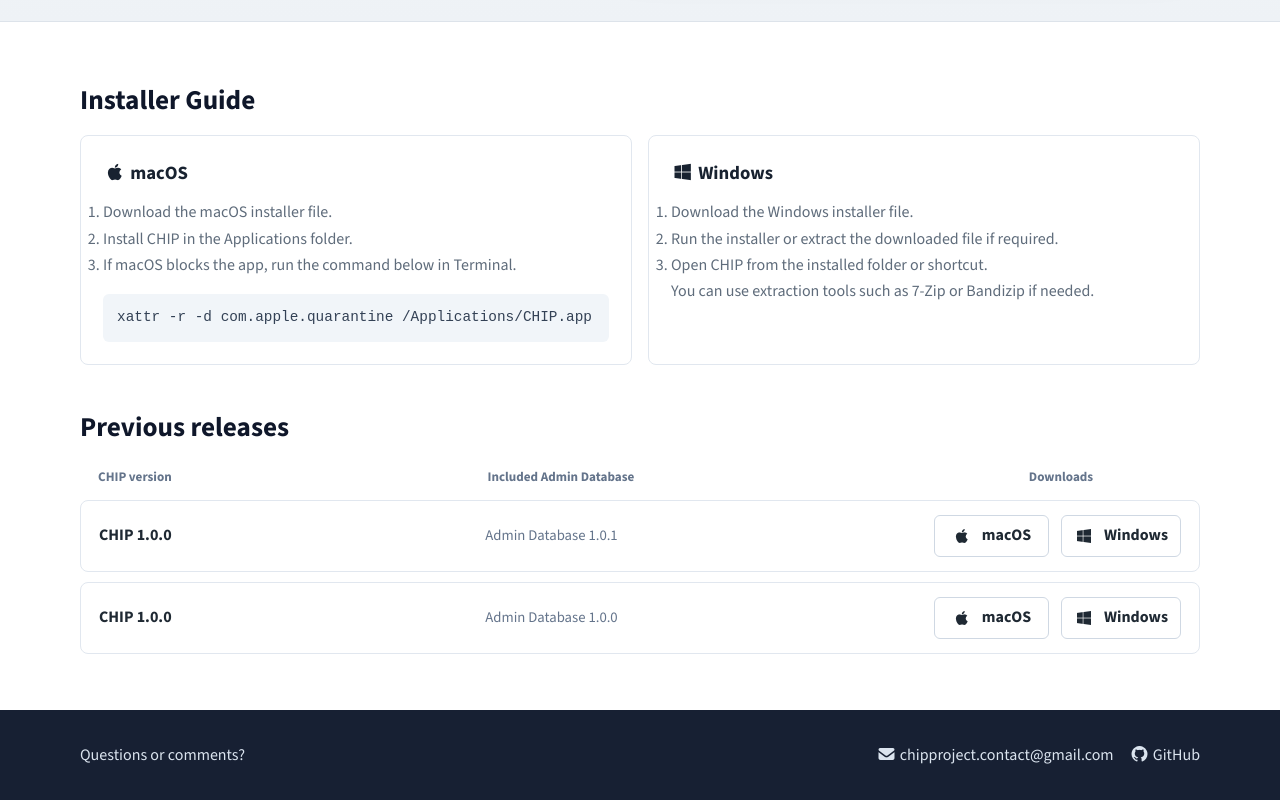
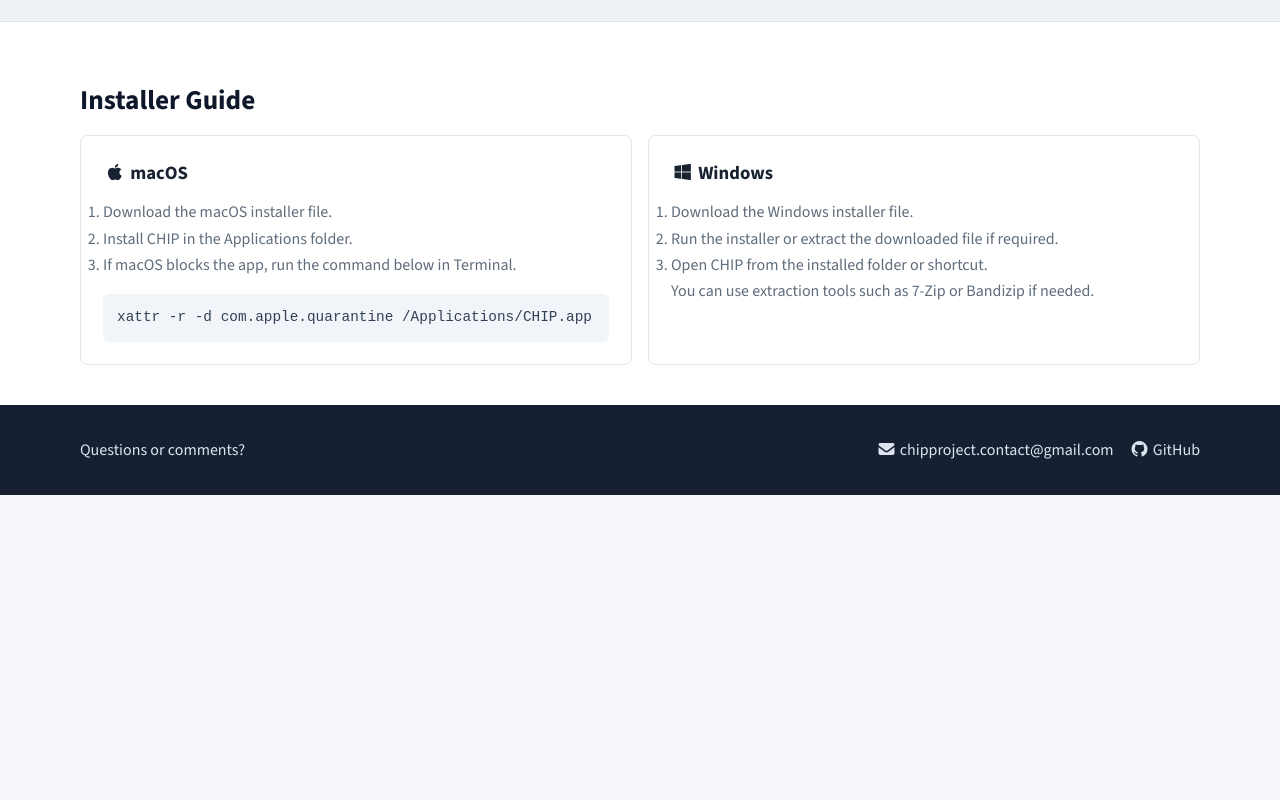
Before and after one commit to Sxmxnxx/chip_installer, a Vue app: page / in a window 1280 px wide. Shown: the part 533-1333 px from the top of the page. After the commit the page ends 1028 px from the top, so only its background shows below. Built offline with nearby package versions, Linux system fonts and the light colour scheme.

Commit message:
학회용

```diff
--- a/public/release-manifest.json
+++ b/public/release-manifest.json
@@ -23,43 +23,10 @@
     "releaseNotes": {
       "title": "Admin Database 1.0.1",
       "changes": []
-    },
-    "package": {
-      "url": "https://github.com/Sxmxnxx/chip_installer/releases/download/admin-database-1.0.1/admin-database-1.0.1.zip",
-      "sha256": "334d8cea8d063a3a3468ddb21edaa9c21760e943ca3b3fbd1ed6d2c201302093",
-      "sizeBytes": "74056468"
     }
+
   },
   "previousReleases": [
-    {
-      "appVersion": "1.0.0",
-      "seedAdminDatabaseVersion": "1.0.1",
-      "releaseNotes": {
-        "summary": ""
-      },
-      "downloads": {
-        "macos": {
-          "url": "https://example.com/CHIP-1.0.0.dmg"
-        },
-        "windows": {
-          "url": "https://example.com/CHIP-1.0.0.exe"
-        }
-      }
-    },
-    {
-      "appVersion": "1.0.0",
-      "seedAdminDatabaseVersion": "1.0.0",
-      "releaseNotes": {
-        "summary": ""
-      },
-      "downloads": {
-        "macos": {
-          "url": "https://github.com/Sxmxnxx/chip_installer/releases/download/macOS_v1.0.0/CHIP-1.0.0-arm64.dmg"
-        },
-        "windows": {
-          "url": "https://github.com/Sxmxnxx/chip_installer/releases/download/Windows_v1.0.0/CHIP.Setup.1.0.0.exe"
-        }
-      }
-    }
+
   ]
 }
--- a/src/App.vue
+++ b/src/App.vue
@@ -79,39 +79,6 @@
       </div>
     </section>
 
-    <section v-if="previousReleases.length" class="previous-releases">
-      <div class="container">
-        <h2>Previous releases</h2>
-        <div class="release-history-list">
-          <div class="release-history-head" aria-hidden="true">
-            <span>CHIP version</span>
-            <span>Included Admin Database</span>
-            <span>Downloads</span>
-          </div>
-          <article v-for="release in previousReleases" :key="releaseKey(release)" class="release-history-item">
-            <span class="release-history-version">CHIP {{ release.appVersion }}</span>
-            <span class="release-history-database">Admin Database {{ release.seedAdminDatabaseVersion }}</span>
-            <a v-if="release.downloads?.macos?.url" class="button release-history-download"
-              :class="userOS === 'mac' ? 'primary' : 'secondary'"
-              :aria-label="`Download CHIP ${release.appVersion} for macOS`"
-              :href="release.downloads.macos.url">
-              <i class="fa-brands fa-apple" aria-hidden="true"></i>
-              macOS
-            </a>
-            <span v-else class="release-history-unavailable">—</span>
-            <a v-if="release.downloads?.windows?.url" class="button release-history-download"
-              :class="userOS === 'windows' ? 'primary' : 'secondary'"
-              :aria-label="`Download CHIP ${release.appVersion} for Windows`"
-              :href="release.downloads.windows.url">
-              <i class="fa-brands fa-windows" aria-hidden="true"></i>
-              Windows
-            </a>
-            <span v-else class="release-history-unavailable">—</span>
-          </article>
-        </div>
-      </div>
-    </section>
-
     <footer class="footer">
       <div class="container footer-inner">
         <p>Questions or comments?</p>
@@ -138,10 +105,7 @@
 const manifestLoaded = ref(false)
 
 const latestDownloads = computed(() => releaseManifest.value?.app?.downloads ?? null)
-const previousReleases = computed(() => {
-  const releases = releaseManifest.value?.previousReleases
-  return Array.isArray(releases) ? releases : []
-})
+
 
 onMounted(async () => {
   const platform = navigator.platform.toLowerCase()
@@ -175,10 +139,6 @@
   }
 }
 
-function releaseKey(release) {
-  return `${release.appVersion}-${release.seedAdminDatabaseVersion}`
-}
-
 const images = Object.values(
   import.meta.glob('./assets/mainpic*.png', { eager: true, import: 'default' })
 )
```
Also changed, not shown: 3 other files (tests, documents, lock files or other folders).
